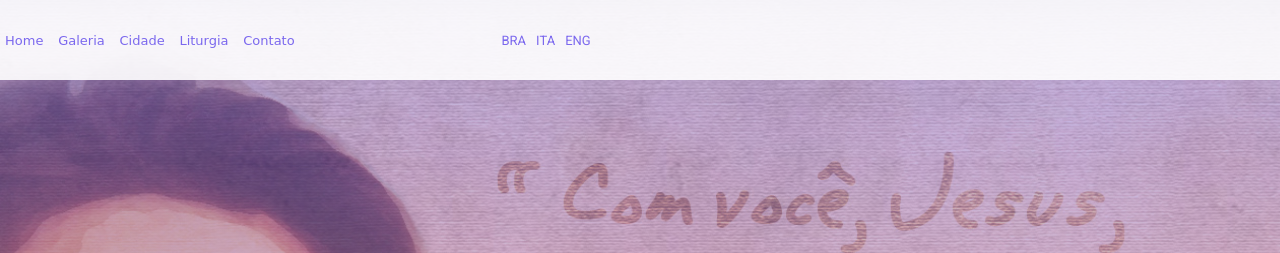
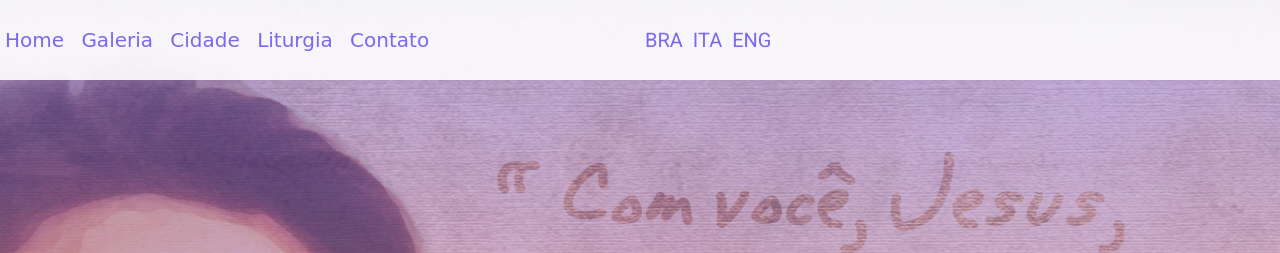
Before and after one commit to caiocosta08/chiara-luce, a plain HTML site: page index.html in a window 1280 px wide. Shown: the top 253 px of the page. Drawn offline with Linux system fonts and the light colour scheme; a web font is replaced by a local one.

Commit message:
Update style.css

```diff
--- a/css/style.css
+++ b/css/style.css
@@ -1259,7 +1259,7 @@ nav ul{
 	justify-content: space-around;
 	align-items: center;
 	height: 100%;
-	font-size: 16px;
+	font-size: 20px;
 	margin: 0;
 }
 
@@ -1665,7 +1665,7 @@ nav ul{
 	justify-content: space-around;
 	align-items: center;
 	height: 100%;
-	font-size: 13px;
+	font-size: 20px;
 	margin: 0;
 }
 
```
